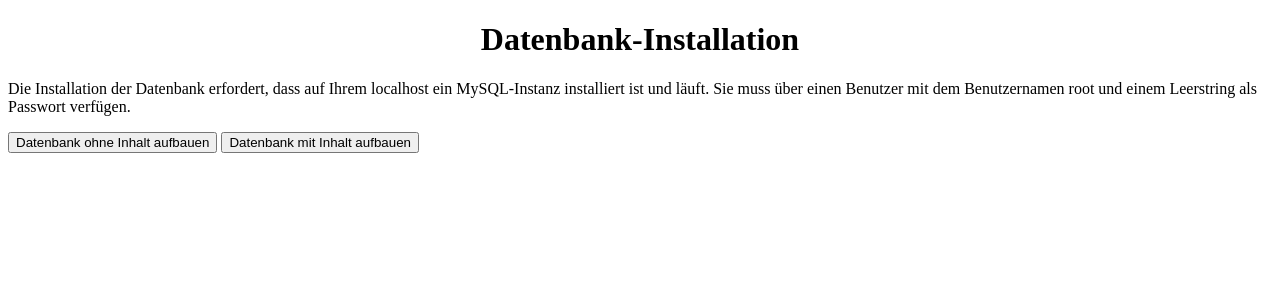
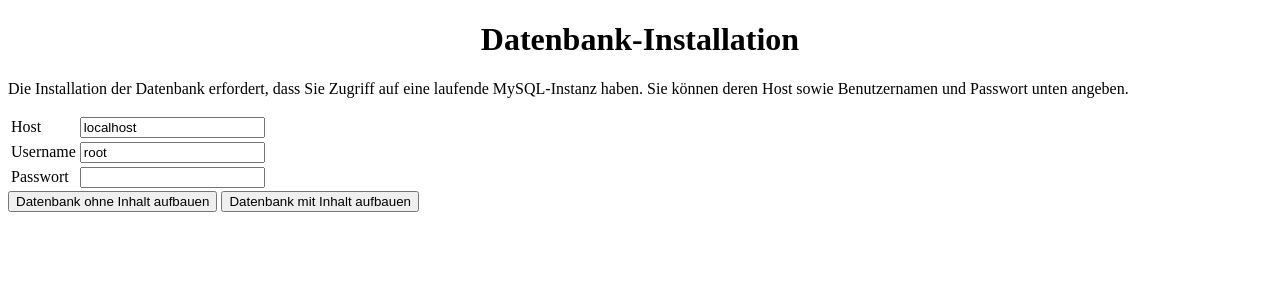
Before and after one commit to luisa-m/DBP, a PHP site: page /datenbank/installer.php in a window 1280 px wide. Shown: the top 300 px of the page. Run offline with PHP 8.4, Linux system fonts and the light colour scheme.

Commit message:
Installer Finalisierung

```diff
--- a/datenbank/installer.php
+++ b/datenbank/installer.php
@@ -7,9 +7,14 @@
 
 <?php
 if (isset($_REQUEST["inhalt"])){
+	$datei = fopen("../hilf/db_helper.php", "w");
+	$vorlage = file_get_contents("db_helper_vorlage.php");
+	$inhalt = str_replace(array("__HOST__", "__USER__", "__PASSWORT__"), array($_REQUEST["host"], $_REQUEST["user"], $_REQUEST["passwort"]), $vorlage);
+	fwrite($datei, $inhalt);
+	fclose($datei);
 	$erfolg = fuehreSQLDateiAus('struktur.sql', false);
 	if ($_REQUEST["inhalt"] == 1){
-		$erfolg = fuehreSQLDateiAus('inhalt.sql', true);
+		$erfolg = $erfolg && fuehreSQLDateiAus('inhalt.sql', true);
 	}
 	if ($erfolg){
 		echo '<p>Die Installation wurde erfolgreich durchgeführt</p>';
@@ -17,8 +22,22 @@ if (isset($_REQUEST["inhalt"])){
 		echo '<p>Leider ist bei der Installation etwas schiefgegangen. Möglicherweise funktioniert die Anwendung nicht ordnungsgemäß.</p>';
 	}
 } else {?>
-	<p>Die Installation der Datenbank erfordert, dass auf Ihrem localhost ein MySQL-Instanz installiert ist und läuft. Sie muss über einen Benutzer mit dem Benutzernamen root und einem Leerstring als Passwort verfügen.</p>
+	<p>Die Installation der Datenbank erfordert, dass Sie Zugriff auf eine laufende MySQL-Instanz haben. Sie können deren Host sowie Benutzernamen und Passwort unten angeben.</p>
 	<form method="post" action="">
+		<table border="0">
+			<tr>
+				<td>Host</td>
+				<td><input type="text" name="host" value="localhost" /></td>
+			</tr>
+			<tr>
+				<td>Username</td>
+				<td><input type="text" name="user" value="root" /></td>
+			</tr>
+			<tr>
+				<td>Passwort</td>
+				<td><input type="password" name="passwort" /></td>
+			</tr>
+		</table>
 		<button type="submit" name="inhalt" value="0">Datenbank ohne Inhalt aufbauen</button>
 		<button type="submit" name="inhalt" value="1">Datenbank mit Inhalt aufbauen</button>
 	</form>
```
Also changed, not shown: datenbank/db_helper_vorlage.php (added, +10 -0 lines).
